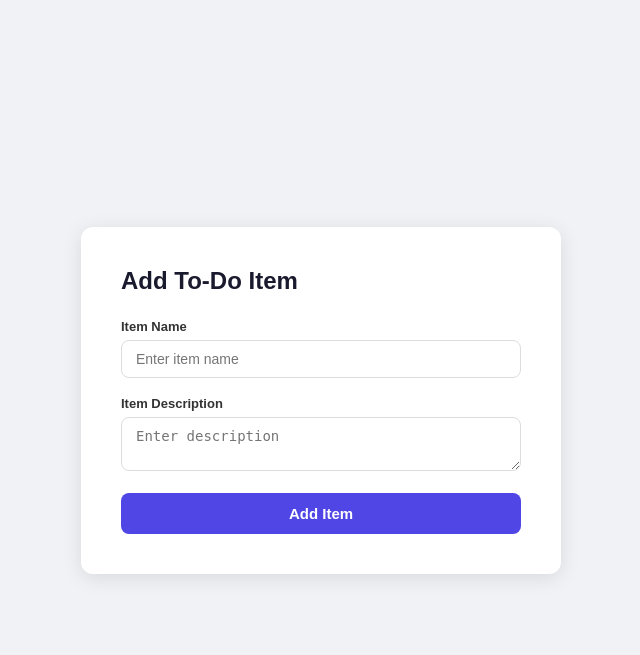
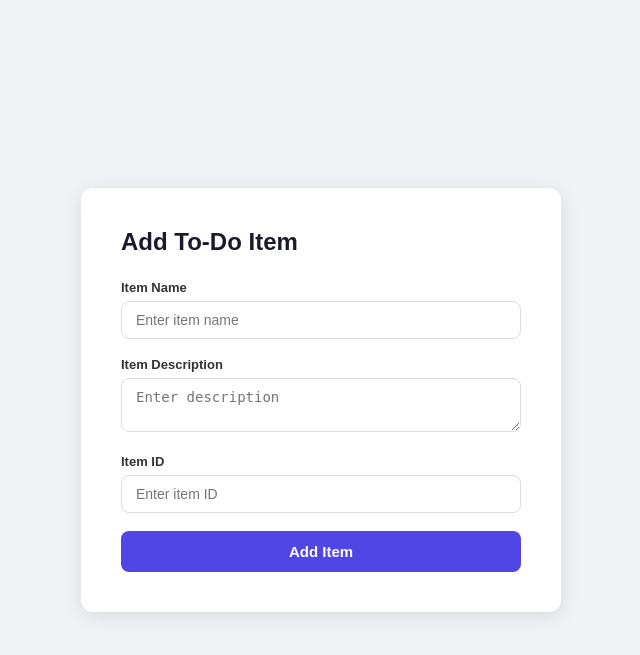
Before and after one commit to aakash-1004/ForAssignment, a Flask app: page /todo in a window 1280 px wide. Shown: the top 655 px of the page, without its empty margins (319-959 px from the left). Run offline with Flask 3, Linux system fonts and the light colour scheme.

Commit message:
Add Item ID field

```diff
--- a/templates/todo.html
+++ b/templates/todo.html
@@ -24,6 +24,9 @@
             <label>Item Description</label>
             <textarea name="itemDescription" placeholder="Enter description"></textarea>
 
+           <label>Item ID</label>
+           <input type="text" name="itemId" placeholder="Enter item ID" />
+
             <button type="submit">Add Item</button>
         </form>
     </div>
```
